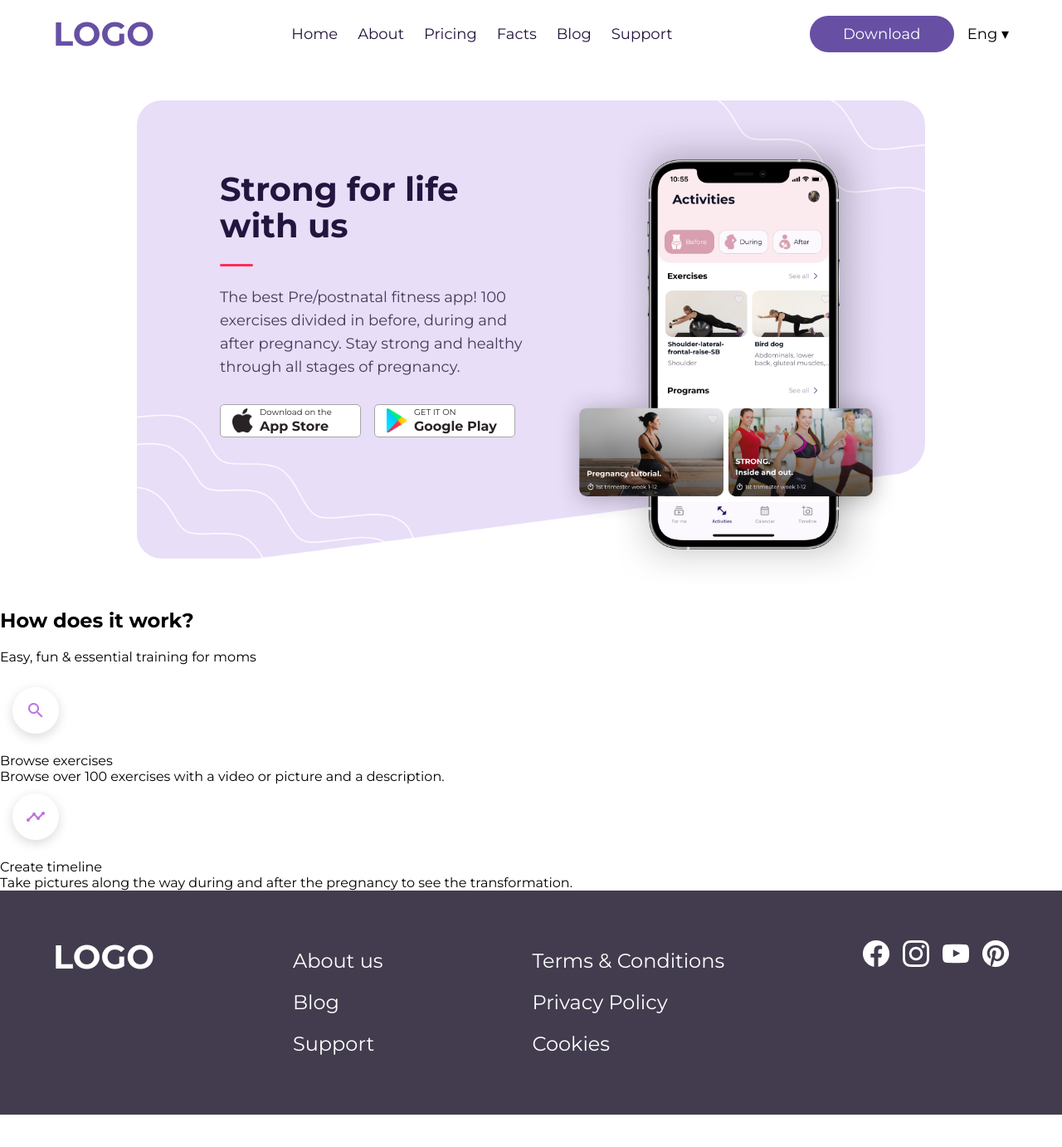
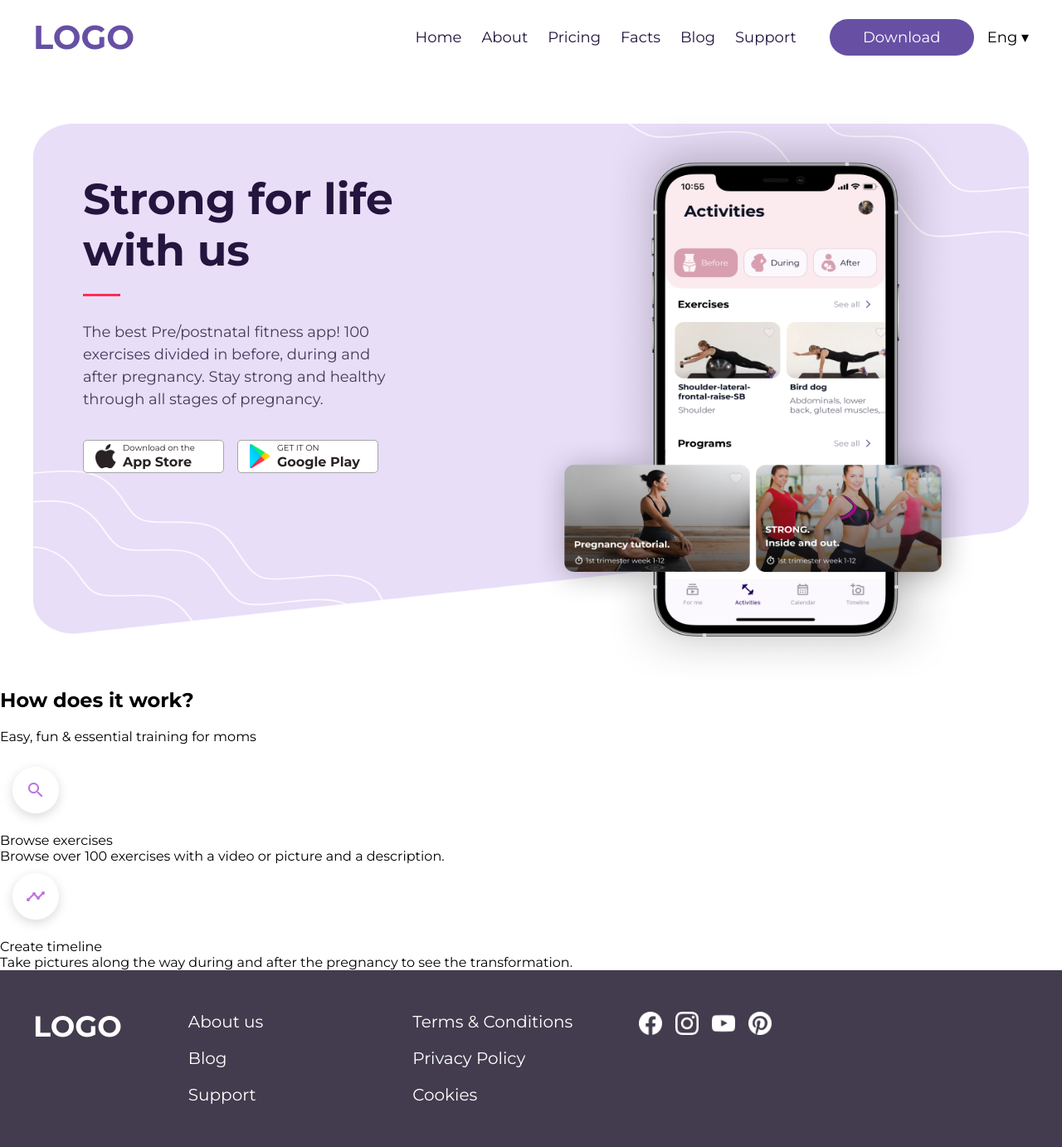
Before and after one commit to AnastasiiaBodnar/test-task, a Vue app: page / in a window 1280 px wide. Shown: the top 1382 px of the page at 83% size. Before the commit the page ends 1343 px from the top, so only its background shows below. Built offline with nearby package versions, Linux system fonts and the light colour scheme.

Commit message:
refactor: update styles and structure for header, footer and hero

```diff
--- a/src/components/home/HeroSection.vue
+++ b/src/components/home/HeroSection.vue
@@ -1,85 +1,108 @@
 <template>
   <section class="hero">
+
+    <img src="@/assets/image/bg.png" alt="Background" class="hero-bg-img" />
+
     <div class="hero__container">
+
       <div class="hero__content">
-                <h1 class="hero__title">Strong for life with us</h1>
+        <h1 class="hero__title">
+          Strong for life <br>
+          with us
+        </h1>
+
         <div class="hero__divider"></div>
-                <p class="hero__text">
-                    The best Pre/postnatal fitness app! 100 exercises divided in before, during and after pregnancy.
-                    Stay strong and healthy through all stages of pregnancy.
+
+        <p class="hero__subtitle">
+          The best Pre/postnatal fitness app! 100 <br>
+          exercises divided in before, during and <br>
+          after pregnancy. Stay strong and healthy <br>
+          through all stages of pregnancy.
         </p>
+
         <div class="hero__buttons">
-                    <a href="#" class="hero__store-btn">
-                        <img src="/src/assets/icons/Apple.png" alt="App Store">
+
+          <button class="hero__store-btn">
+            <img src="@/assets/icons/Apple.png" alt="Apple" />
             <div class="hero__store-text">
               <span class="hero__store-label">Download on the</span>
               <span class="hero__store-name">App Store</span>
             </div>
-                    </a>
+          </button>
 
-                    <a href="#" class="hero__store-btn">
-                        <img src="/src/assets/icons/GooglePlay.png" alt="Google Play">
+          <button class="hero__store-btn">
+            <img src="@/assets/icons/GooglePlay.png" alt="Google Play" />
             <div class="hero__store-text">
               <span class="hero__store-label">GET IT ON</span>
               <span class="hero__store-name">Google Play</span>
             </div>
-                    </a>
+          </button>
         </div>
       </div>
 
       <div class="hero__image">
-                <img src="/src/assets/image/PhoneHero.png" alt="App screenshot">
+        <img src="@/assets/image/PhoneHero.png" alt="App Interface" class="phone-image" />
       </div>
+
     </div>
   </section>
 </template>
 
+<script setup>
+</script>
+
 <style scoped>
 .hero {
-    padding: 40px 20px;
+  position: relative;
+  max-width: 1200px;
+  margin: 60px auto;
+  height: 620px;
+  overflow: visible;
+}
+
+.hero-bg-img {
+  position: absolute;
+  top: 0;
+  left: 0;
+  width: 100%;
+  height: 100%;
+  object-fit: fill;
+  z-index: -1;
 }
 
 .hero__container {
-    max-width: 950px;
-    margin: 0 auto;
-    padding: 16px 28px 56px 100px;
-    background-image: url(/src/assets/image/bg.png);
-    background-size: cover;
-    background-position: center;
-    border-radius: 30px;
   display: flex;
+  justify-content: space-between;
   align-items: flex-start;
-    justify-content: space-between;
-    gap: 32px;
+  padding: 60px 60px 0 60px;
 }
 
 .hero__content {
   flex: 1;
-    max-width: 380px;
-    margin-top: 36px;
+  margin-top: 0;
 }
 
 .hero__title {
-    font-size: 40px;
-    font-weight: 700;
-    color: var(--color-dark-text);
-    margin-bottom: 24px;
-    line-height: 1.1;
+  color: var(--color-dark-text, #23153E);
+  font-size: 52px;
+  font-weight: 800;
+  line-height: 1.2;
+  margin: 0;
 }
 
 .hero__divider {
-    width: 40px;
+  width: 45px;
   height: 3px;
-    background-color: var(--color-divider);
-    margin-bottom: 24px;
-    border-radius: 2px;
+  background-color: var(--color-divider, #FF2D55);
+  margin: 20px 0 30px 0;
 }
 
-.hero__text {
+.hero__subtitle {
+  color: var(--color-light-text, #443A5A);
   font-size: 18px;
-    color: var(--color-light-text);
-    line-height: 1.55;
-    margin-bottom: 30px;
+  line-height: 1.5;
+  margin-bottom: 35px;
+  max-width: 420px;
 }
 
 .hero__buttons {
@@ -109,6 +132,7 @@
 .hero__store-text {
     display: flex;
     flex-direction: column;
+    align-items: flex-start;
 }
 
 .hero__store-label {
@@ -127,15 +151,14 @@
 .hero__image {
   flex: 1;
   display: flex;
-    justify-content: flex-end;
+  justify-content: center;
+  margin-top: -80px;
 }
 
-.hero__image img {
+.phone-image {
   max-width: 100%;
-    max-height: 480px;
-    object-fit: contain;
-    transform: scale(1.2);
-    transform-origin: top right;
+  width: 540px;
+  height: 700px;
 }
 
 </style>
--- a/src/components/layout/AppFooter.vue
+++ b/src/components/layout/AppFooter.vue
@@ -38,17 +38,18 @@
 .footer__container {
   max-width: 1200px;
   margin: 0 auto;
-  padding: 60px 24px;
+  padding: 50px 0px;
   display: flex;
   align-items: flex-start;
-  justify-content: space-between;
+  justify-content: flex-start;
+  gap: 80px;
 }
 
 .footer__logo {
-  font-weight: 700;
-  font-size: 40px;
-  line-height: 100%;
+  font-weight: bold;
+  font-size: 35px;
   color: var(--color-white);
+  line-height: 1
 }
 
 .footer__nav {
@@ -65,8 +66,9 @@
   text-decoration: none;
   color: var(--color-white);
   font-weight: 400;
-  font-size: 24px;
-  line-height: 50px;
+  font-size: 20px;
+  line-height: 1.2;
+  margin-bottom: 20px;
   transition: opacity 0.2s ease;
 }
 
@@ -89,7 +91,7 @@
 }
 
 .footer__social img {
-  width: 32px;
-  height: 32px;
+  width: 28px;
+  height: 28px;
 }
 </style>
--- a/src/components/layout/AppHeader.vue
+++ b/src/components/layout/AppHeader.vue
@@ -56,7 +56,7 @@ const toggleDownload = () => {
   .header__container{
     max-width: 1200px;
     margin: 0 auto;
-    padding: 16px 24px;
+    padding: 20px 0px;
     display: flex;
     align-items: center;
     justify-content: space-between;
@@ -71,6 +71,8 @@ const toggleDownload = () => {
   .header__nav{
     display: flex;
     gap: 24px;
+    margin-left: auto;
+    margin-right: 40px;
   }
 
   .header__nav a {
@@ -131,7 +133,7 @@ const toggleDownload = () => {
 
   .header__dropdown {
     position: absolute;
-    top: 140%;
+    top: 120%;
     left: 0;
     background: var(--color-white);
     border-radius: 4px;
```
Lines whose indentation alone changed are shown as unchanged.
